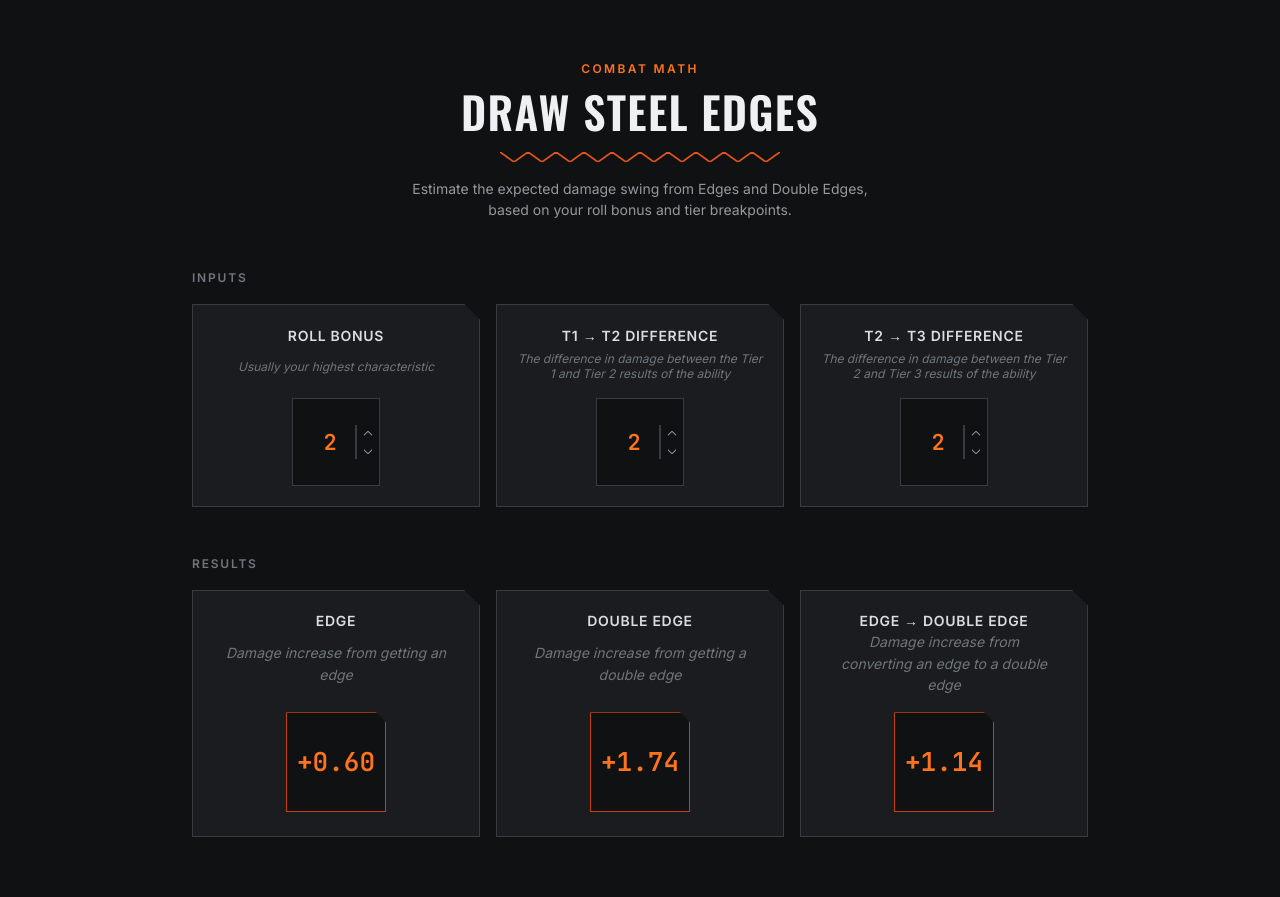
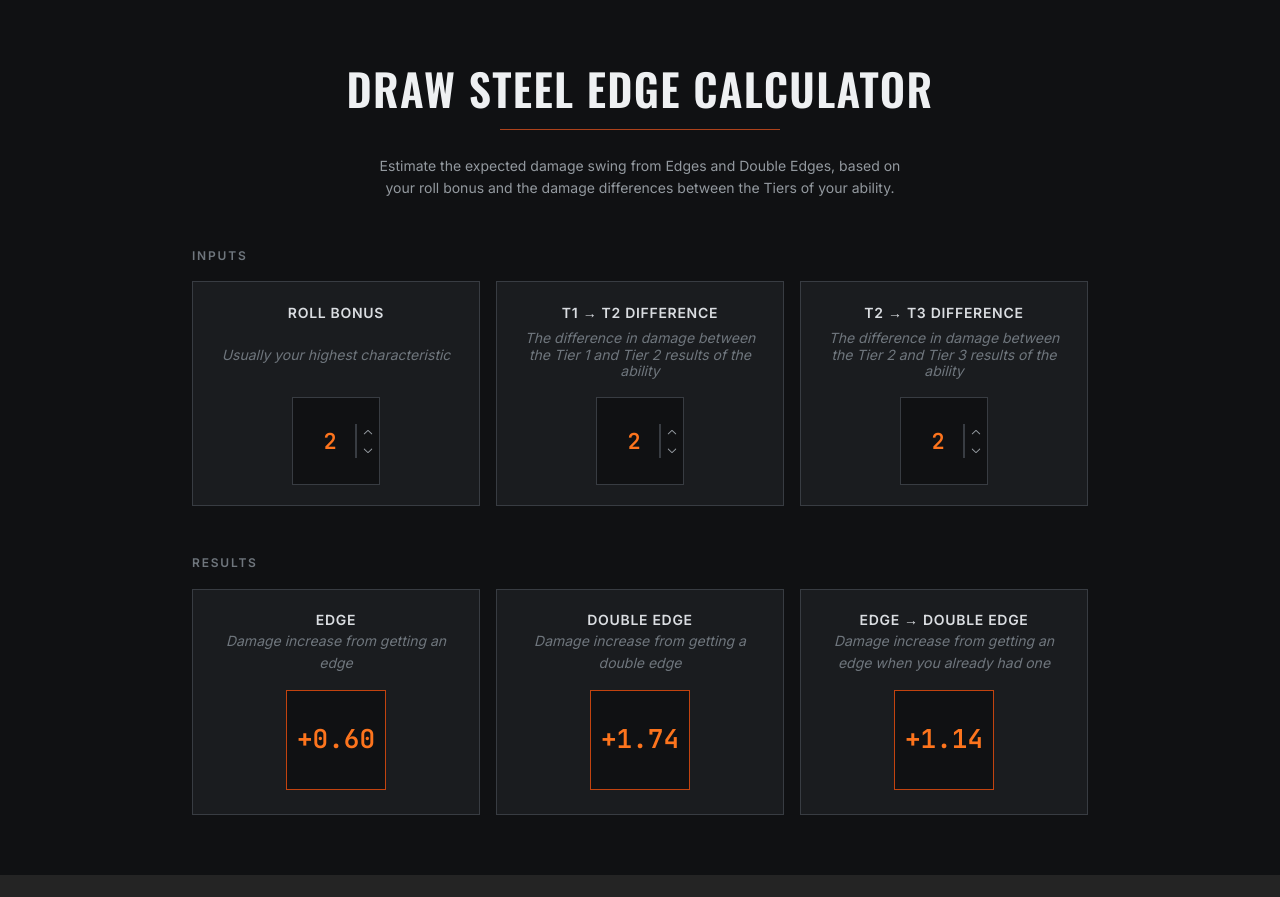
Before and after one commit to Auvern27/drawsteel-edges, a React (Vite) app: page / in a window 1280 px wide. After the commit the page ends 875 px from the top, so only its background shows below. Built offline with nearby package versions, Linux system fonts and the light colour scheme.

Commit message:
feat: visual changes

```diff
--- a/index.html
+++ b/index.html
@@ -10,7 +10,7 @@
     rel="stylesheet"
     />
     <meta name="viewport" content="width=device-width, initial-scale=1.0" />
-    <title>Draw Steel Edges</title>
+    <title>Draw Steel Edge Calculator</title>
   </head>
   <body>
     <div id="root"></div>
--- a/src/App.tsx
+++ b/src/App.tsx
@@ -67,15 +67,6 @@
     >
       <Container size="md" px={{ base: 16, sm: 32 }}>
         <Stack gap={4} align="center" mb={{ base: 32, sm: 48 }}>
-          <Text
-            tt="uppercase"
-            c="ember.4"
-            fw={600}
-            fz="xs"
-            style={{ letterSpacing: "0.2em" }}
-          >
-            Combat Math
-          </Text>
           <Title
             order={1}
             ta="center"
@@ -84,14 +75,15 @@
             tt="uppercase"
             style={{ letterSpacing: "0.03em" }}
           >
-            Draw Steel Edges
+            Draw Steel Edge Calculator
           </Title>
           <Box maw={280} w="100%" mt={8}>
             <EdgeDivider />
           </Box>
-          <Text c="steel.3" ta="center" maw={480} mt={12} fz="sm">
+          <Text c="steel.3" ta="center" maw={550} mt={12} fz="sm">
             Estimate the expected damage swing from Edges and Double Edges,
-            based on your roll bonus and tier breakpoints.
+            based on your roll bonus and the damage differences between the
+            Tiers of your ability.
           </Text>
         </Stack>
 
@@ -136,7 +128,7 @@
               />
               <ResultBox
                 title="Edge → Double Edge"
-                description="Damage increase from converting an edge to a double edge"
+                description="Damage increase from getting an edge when you already had one"
                 value={edgeToDoubleEdgeExpectedDamageIncrease}
               />
             </SimpleGrid>
--- a/src/components/edgeDivider.tsx
+++ b/src/components/edgeDivider.tsx
@@ -6,7 +6,8 @@
       style={{ width: "100%", height: 10, display: "block" }}
     >
       <polyline
-        points="0,0 10,10 20,0 30,10 40,0 50,10 60,0 70,10 80,0 90,10 100,0 110,10 120,0 130,10 140,0 150,10 160,0 170,10 180,0 190,10 200,0"
+        // points="0,0 10,10 20,0 30,10 40,0 50,10 60,0 70,10 80,0 90,10 100,0 110,10 120,0 130,10 140,0 150,10 160,0 170,10 180,0 190,10 200,0"
+        points="0,0  200,0"
         fill="none"
         stroke="var(--mantine-color-ember-5)"
         strokeWidth="1.5"
--- a/src/components/resultBox.tsx
+++ b/src/components/resultBox.tsx
@@ -20,8 +20,6 @@
         height: "100%",
         minHeight: 0,
         border: "1px solid var(--mantine-color-steel-6)",
-        clipPath:
-          "polygon(0 0, calc(100% - 16px) 0, 100% 16px, 100% 100%, 0 100%)",
       }}
     >
       <Text
@@ -61,8 +59,6 @@
           width: 100,
           height: 100,
           border: "1px solid var(--mantine-color-ember-6)",
-          clipPath:
-            "polygon(0 0, calc(100% - 10px) 0, 100% 10px, 100% 100%, 0 100%)",
         }}
       >
         <Text
--- a/src/components/rollStatInput.tsx
+++ b/src/components/rollStatInput.tsx
@@ -27,8 +27,6 @@
       p="lg"
       style={{
         border: "1px solid var(--mantine-color-steel-6)",
-        clipPath:
-          "polygon(0 0, calc(100% - 16px) 0, 100% 16px, 100% 100%, 0 100%)",
       }}
       styles={{
         root: {
@@ -56,6 +54,7 @@
           minHeight: 0,
           marginTop: 6,
           marginBottom: 12,
+          fontSize: "var(--mantine-font-size-sm)",
         },
         input: {
           width: 88,
```
